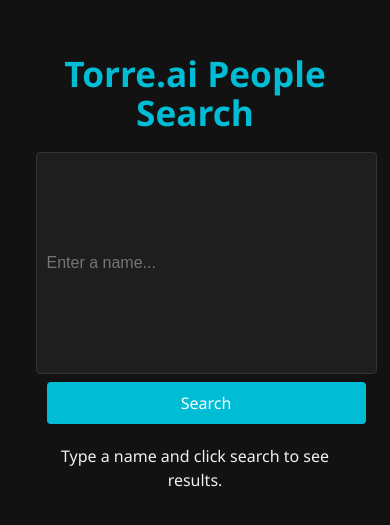
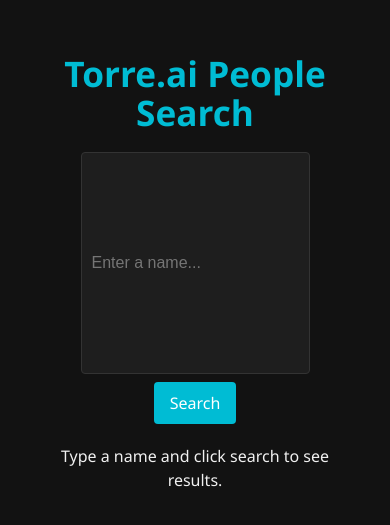
Before and after one commit to Anslemakadu/torre-search, a React (Vite) app: page / in a window 390 px wide. Shown: the part 153-678 px from the top of the page. Built offline with nearby package versions, Linux system fonts and the light colour scheme.

Commit message:
Fix input bar sizing on mobile for cleaner layout

```diff
--- a/src/App.css
+++ b/src/App.css
@@ -148,9 +148,13 @@
   }
 
   /* Now we give input and button full width safely for mobile only */
-  .search-bar input,
+  .search-bar input{
+    width: auto;
+    min-width: 200px;
+    max-width: 300px;
+  }
   .search-bar button {
-    width: 100%;
-    max-width: 400px;
+    width: fit-content;
+    max-width: 200px;
   }
 }
```
